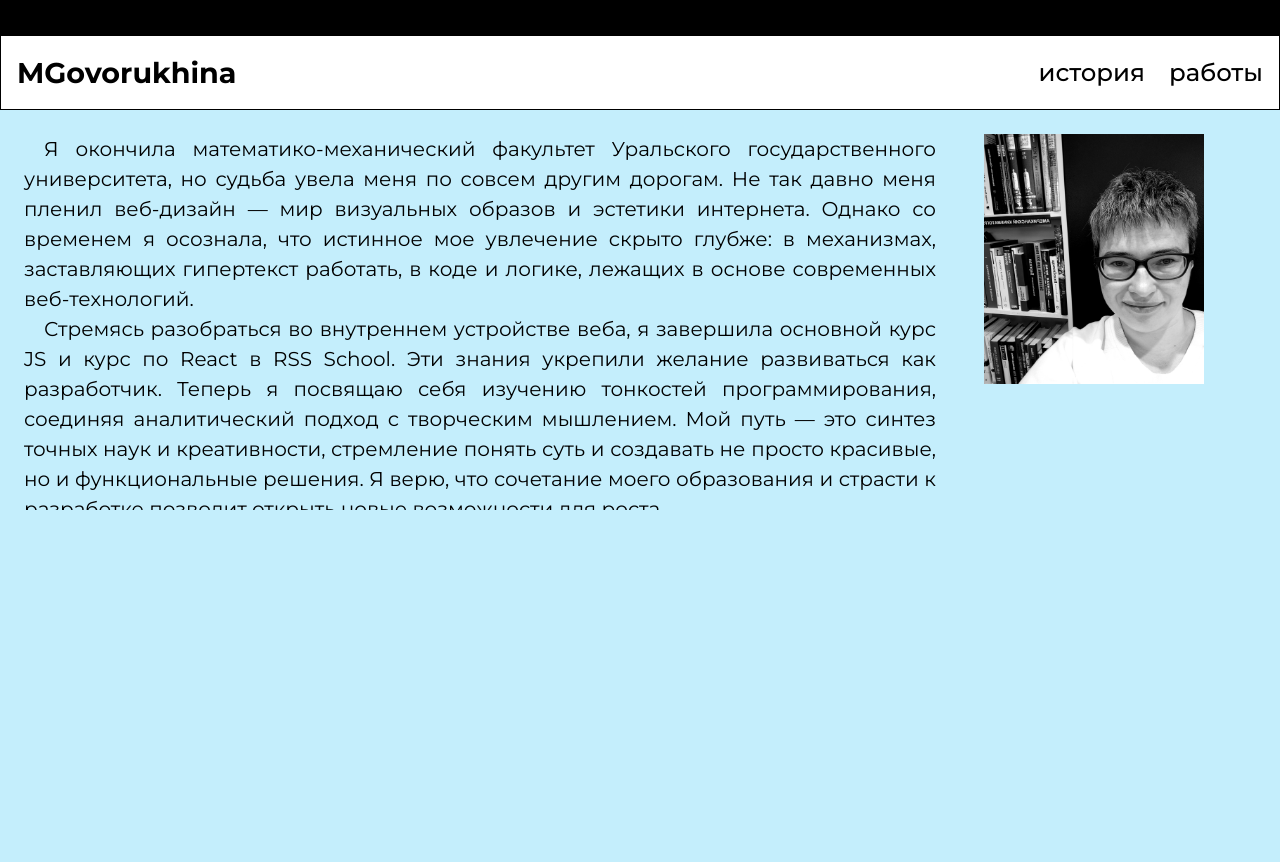
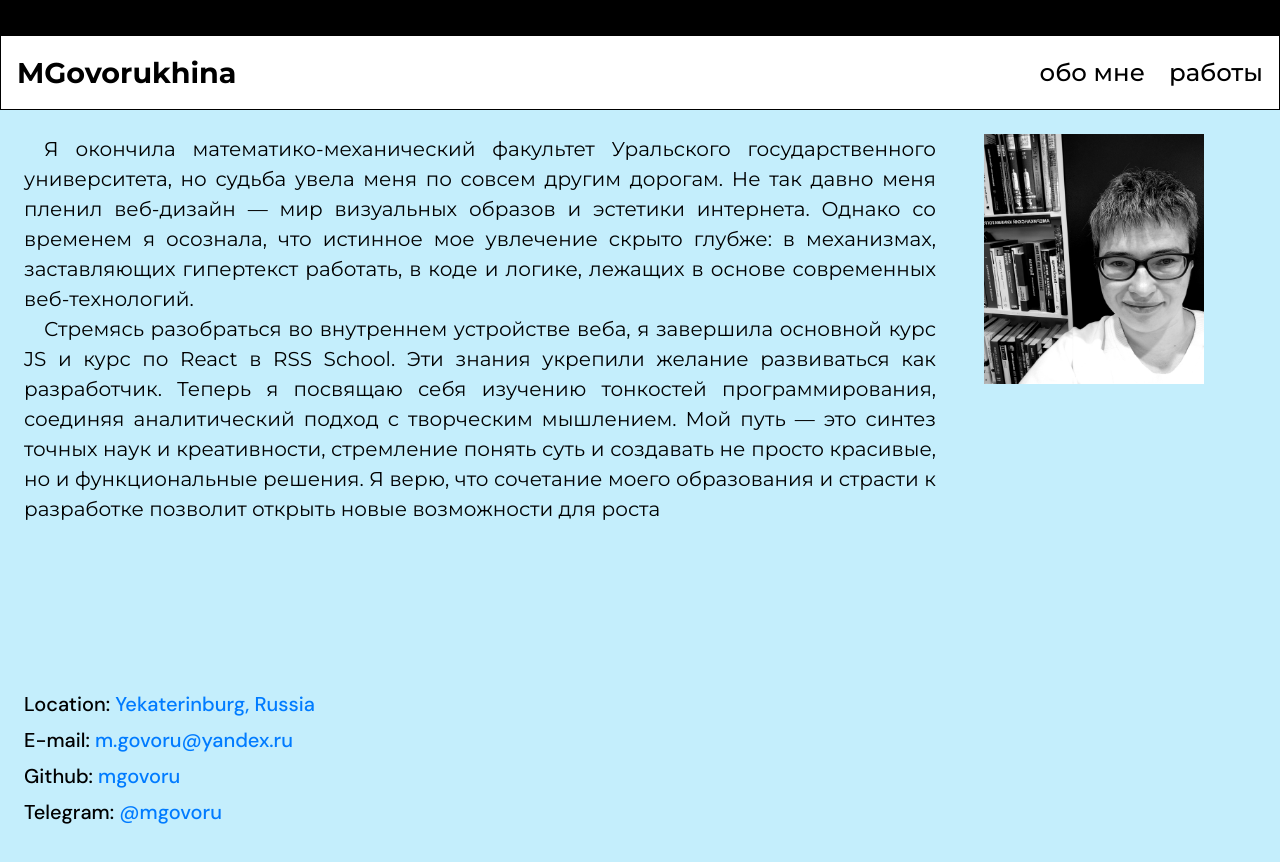
Before and after one commit to mgovoru/portfolio, a Next.js app: page /about in a window 1280 px wide. Shown: the top 862 px of the page. Built offline with nearby package versions, Linux system fonts and the light colour scheme.

Commit message:
feat: add links

```diff
--- a/app/about/page.module.scss
+++ b/app/about/page.module.scss
@@ -1,7 +1,7 @@
 @import "./../global.scss";
 
 .content {
-	height: 100%;
+	height: 70%;
 	display: flex;
 	justify-content: space-between;
 	font-family: 'Montserrat';
@@ -10,11 +10,11 @@
 		flex-direction: column;
 		gap: 24px;
 	}
+
+	padding-bottom: 24px;
 }
 
 .textabout {
-	height: 50%;
-	overflow-y: auto;
 	flex: 1 1 75%;
 	padding: 24px;
 	text-indent: 20px;
@@ -24,7 +24,8 @@
 	text-align: justify;
 
 	@media(max-width:1100px) {
-		// flex: 1 1 100%;
+		height: 50%;
+		overflow-y: auto;
 		order: 2;
 	}
 
@@ -53,8 +54,6 @@
 	padding: 24px;
 
 	@media(max-width:1100px) {
-		// flex: 0 0 220px;
-		// height: 250px;
 		order: 1;
 	}
 
@@ -63,3 +62,25 @@
 		height: 250px;
 	}
 }
+
+.contacts {
+	font-family: 'DM Sans';
+	font-size: 20px;
+	padding: 24px;
+	font-weight: 500;
+
+	ul li {
+		margin-bottom: 16px;
+	}
+		 a {
+		 	text-decoration: none;
+		 	color: #007BFF;
+		 	transition: 0.3s;
+		 	display: inline-block;
+		 }
+
+		 a:hover {
+			color: #0056b3;
+		 	box-shadow: 0 2px 0px rgba(0, 0, 0, 0.3);
+		 }
+}
--- a/app/about/page.tsx
+++ b/app/about/page.tsx
@@ -5,7 +5,8 @@ import styles from './page.module.scss';
 export default function About() {
   const outputRef = useRef(null);
 
-  const textMe = 'Я окончила математико-механический факультет Уральского государственного университета, но судьба увела меня по совсем другим дорогам. Не так давно меня пленил веб-дизайн — мир визуальных образов и эстетики интернета. Однако со временем я осознала, что истинное мое увлечение скрыто глубже: в механизмах, заставляющих гипертекст работать, в коде и логике, лежащих в основе современных веб-технологий.\nСтремясь разобраться во внутреннем устройстве веба, я завершила основной курс JS и курс по React в RSS School. Эти знания укрепили желание развиваться как разработчик. Теперь я посвящаю себя изучению тонкостей программирования, соединяя аналитический подход с творческим мышлением. Мой путь — это синтез точных наук и креативности, стремление понять суть и создавать не просто красивые, но и функциональные решения. Я верю, что сочетание моего образования и страсти к разработке позволит открыть новые возможности для роста';
+  const textMe =
+    'Я окончила математико-механический факультет Уральского государственного университета, но судьба увела меня по совсем другим дорогам. Не так давно меня пленил веб-дизайн — мир визуальных образов и эстетики интернета. Однако со временем я осознала, что истинное мое увлечение скрыто глубже: в механизмах, заставляющих гипертекст работать, в коде и логике, лежащих в основе современных веб-технологий.\nСтремясь разобраться во внутреннем устройстве веба, я завершила основной курс JS и курс по React в RSS School. Эти знания укрепили желание развиваться как разработчик. Теперь я посвящаю себя изучению тонкостей программирования, соединяя аналитический подход с творческим мышлением. Мой путь — это синтез точных наук и креативности, стремление понять суть и создавать не просто красивые, но и функциональные решения. Я верю, что сочетание моего образования и страсти к разработке позволит открыть новые возможности для роста';
 
   return (
     <>
@@ -32,6 +33,35 @@ export default function About() {
             <img src='./photo.png' alt='' />
           </div>
         </div>
+        <div className={styles.contacts}>
+          <ul>
+            <li>
+              <span>Location: </span>
+              <a
+                href='https://yandex.ru/maps/?ll=60.597465%2C56.838926&z=12'
+                target='_blank'
+              >
+                Yekaterinburg, Russia
+              </a>
+            </li>
+            <li>
+              <span>E-mail: </span>
+              <a href='mailto:m.govoru@yandex.ru'> m.govoru@yandex.ru</a>
+            </li>
+            <li>
+              <span>Github: </span>
+              <a href='https://github.com/mgovoru' target='_blank'>
+                mgovoru
+              </a>
+            </li>
+            <li>
+              <span>Telegram: </span>
+              <a href='https://t.me/mgovoru' target='_blank'>
+                @mgovoru
+              </a>
+            </li>
+          </ul>
+        </div>
       </div>
     </>
   );
--- a/app/components/common/Card/Card.scss
+++ b/app/components/common/Card/Card.scss
@@ -81,7 +81,7 @@
 }
 
 .blastoise .inner-card-backface .image {
-	background-image: url('/back_1.jpg');
+	background-image: url('../../../../public/back_1.jpg');
 
 }
 
--- a/app/components/layout/Header.tsx
+++ b/app/components/layout/Header.tsx
@@ -8,7 +8,7 @@ import React from 'react';
 const Header = () => {
   const [isOpen, setIsOpen] = useState(false);
   const menuItems: MenuItem[] = [
-    { id: 1, label: 'история', url: './about' },
+    { id: 1, label: 'обо мне', url: './about' },
     { id: 2, label: 'работы', url: './works' },
   ];
   const toggleMenu = () => {
--- a/app/components/layout/header.module.scss
+++ b/app/components/layout/header.module.scss
@@ -2,7 +2,7 @@
 
 
 .common {
-	font-family: Montserrat;
+	font-family: 'Montserrat';
 	width: 100%;
 	position: relative;
 	z-index: 100;
--- a/app/global.scss
+++ b/app/global.scss
@@ -9,6 +9,7 @@
 
 
 .main {
+	font-family: 'Montserrat';
 	background-color: rgb(196, 238, 252);
 	width: 100%;
 	height: 100%;
--- a/app/layout.tsx
+++ b/app/layout.tsx
@@ -22,7 +22,7 @@ export default function RootLayout({
 
   return (
     <MyContextProvider>
-      <html lang='en'>
+      <html lang='ru'>
         <body>
           <Header />
           <main
```
Also changed, not shown: 1 other file (tests, documents, lock files or other folders).
